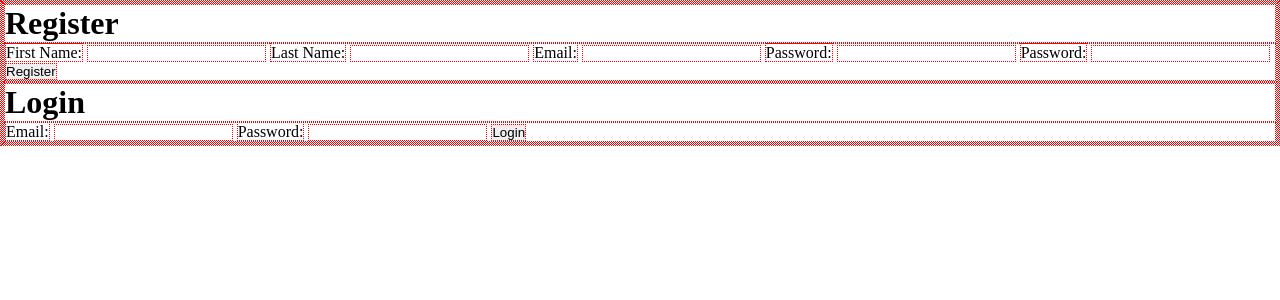
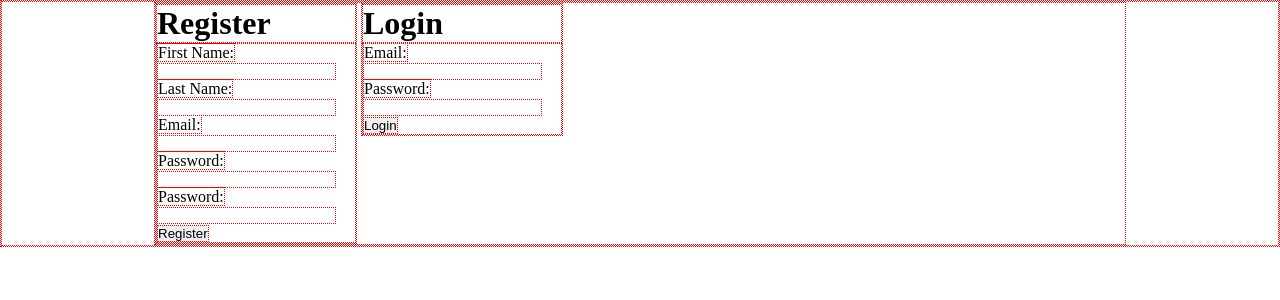
Before and after one commit to MJOSHI5/My-Veggies, a Django app: page / in a window 1280 px wide. Shown: the top 300 px of the page. Run offline with Django 3.2, Linux system fonts and the light colour scheme.

Commit message:
Started messing around with layout

```diff
--- a/veggies_app/static/CSS/style.css
+++ b/veggies_app/static/CSS/style.css
@@ -3,3 +3,15 @@
     margin:0;
     border:dotted 1px red;
 }
+
+#wrapper{
+    width:970px;
+    margin:0 auto;
+}
+
+.logreg{
+    display: inline-block;
+    vertical-align: top;
+    width:200px;
+    margin:0 auto;
+}
```
